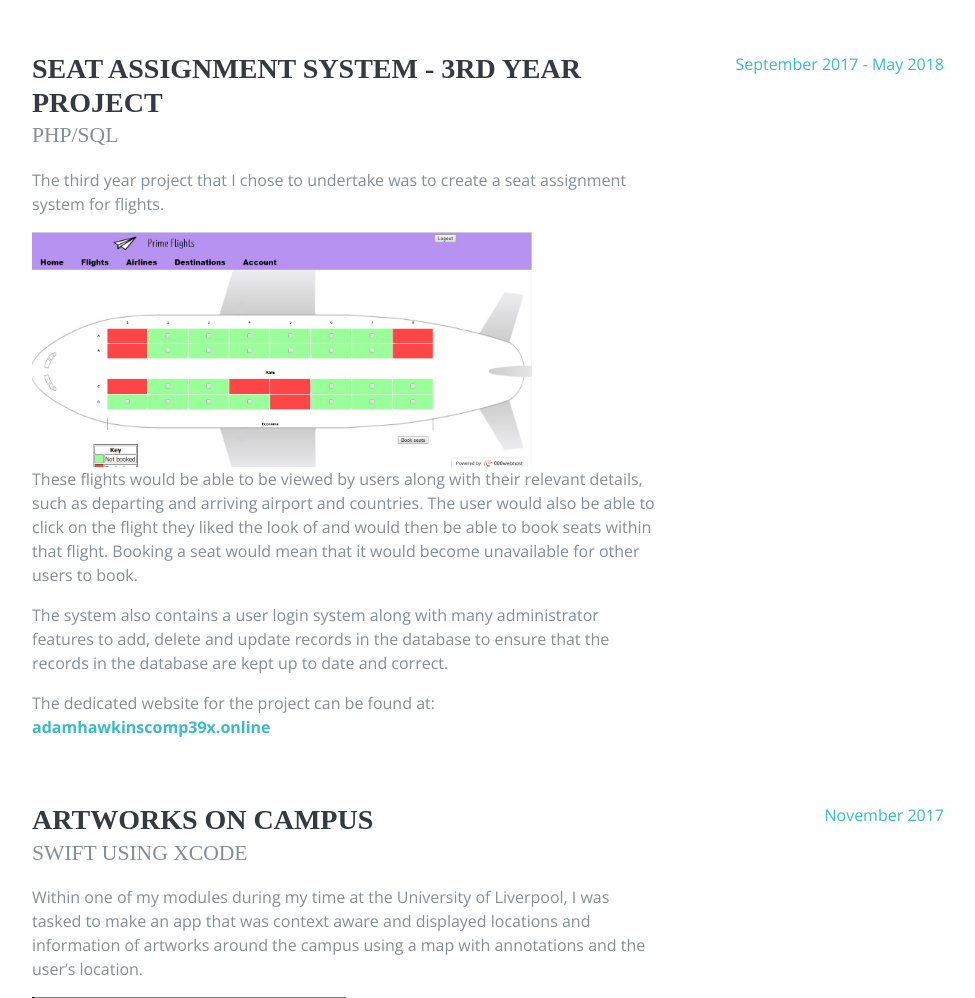
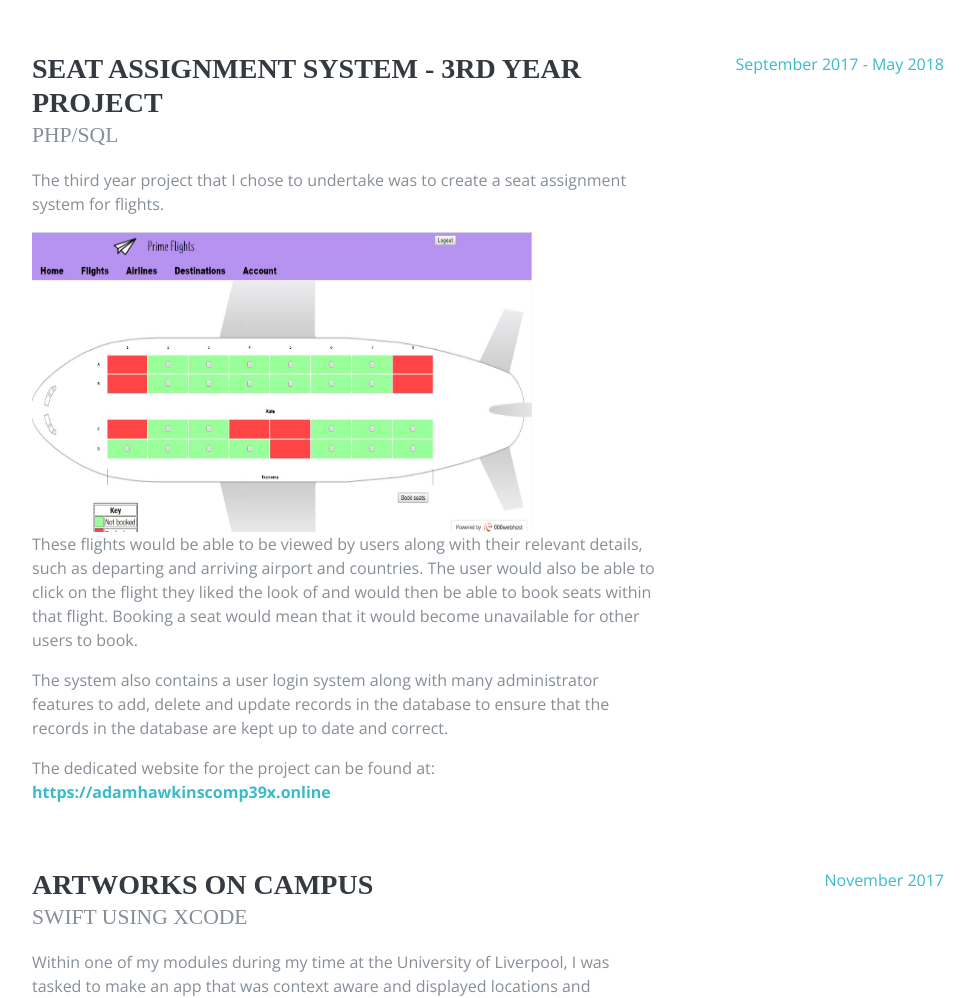
Before and after one commit to Guppylicious/guppylicious.github.io, a PHP site: page / in a window 1280 px wide; the page is wider, and only the part inside the window is pictured. Shown: the part 911-1909 px from the top of that part, without its empty margins (288-1263 px from the left). Run offline with PHP 8.4, Linux system fonts and the light colour scheme; some web fonts are replaced.

Commit message:
3rd year

```diff
--- a/css/resume.css
+++ b/css/resume.css
@@ -183,4 +183,5 @@ a:hover, a:focus, a:active {
 
 #project {
 	width: 500px;
+	height: 300px;
 }
--- a/index.html
+++ b/index.html
@@ -84,7 +84,7 @@
 			  <img id="project" src="img/project.jpg" alt="">
 			  <p>These flights would be able to be viewed by users along with their relevant details, such as departing and arriving airport and countries. The user would also be able to click on the flight they liked the look of and would then be able to book seats within that flight. Booking a seat would mean that it would become unavailable for other users to book.</p>
 			  <p>The system also contains a user login system along with many administrator features to add, delete and update records in the database to ensure that the records in the database are kept up to date and correct.</p>
-			  <p>The dedicated website for the project can be found at: <b><a href="adamhawkinscomp39x.online">adamhawkinscomp39x.online</a></b></p>
+			  <p>The dedicated website for the project can be found at: <b><a href="https://adamhawkinscomp39x.online">https://adamhawkinscomp39x.online</a></b></p>
             </div>
             <div class="resume-date text-md-right">
               <span class="text-primary">September 2017 - May 2018</span>
```
